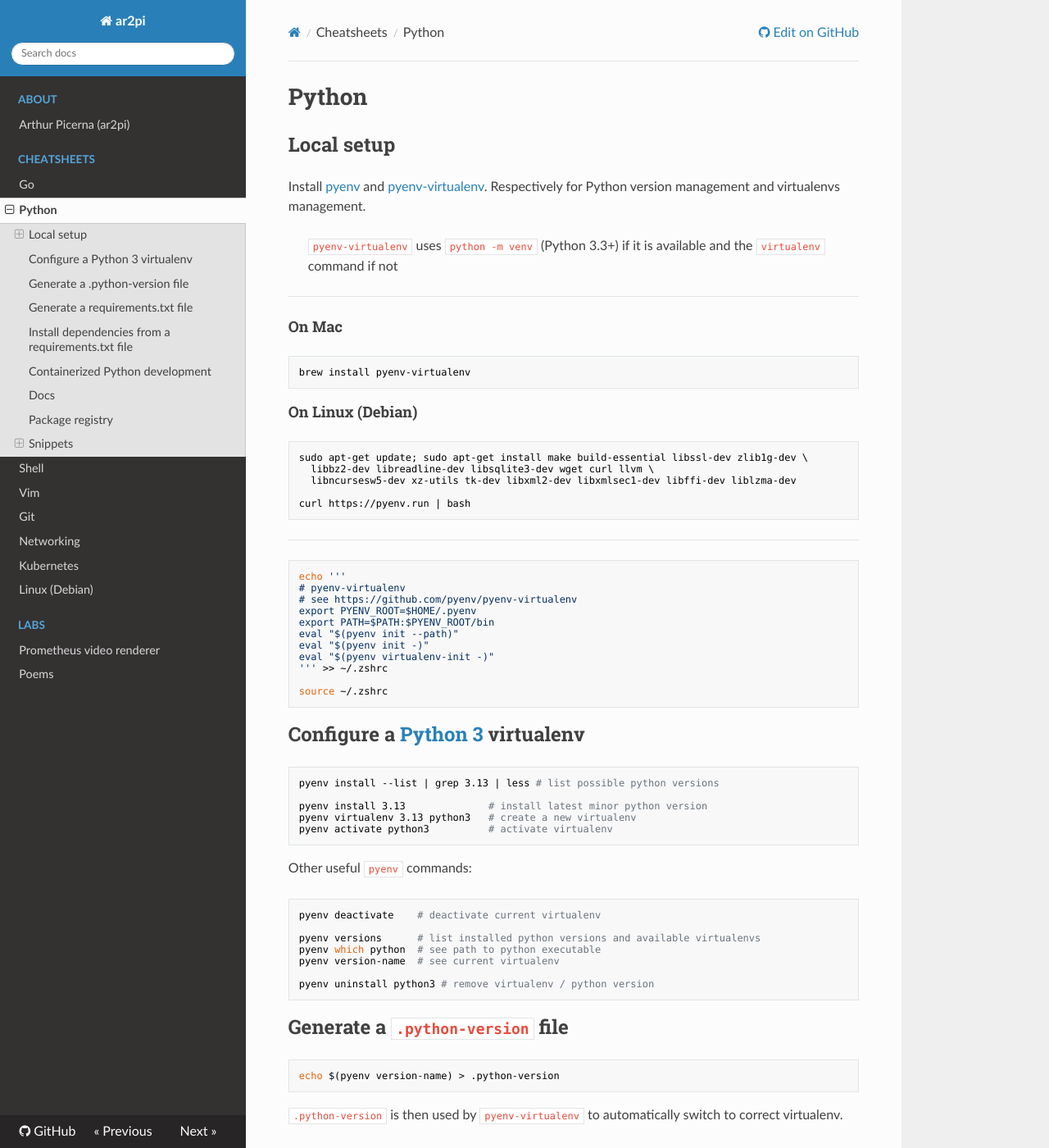
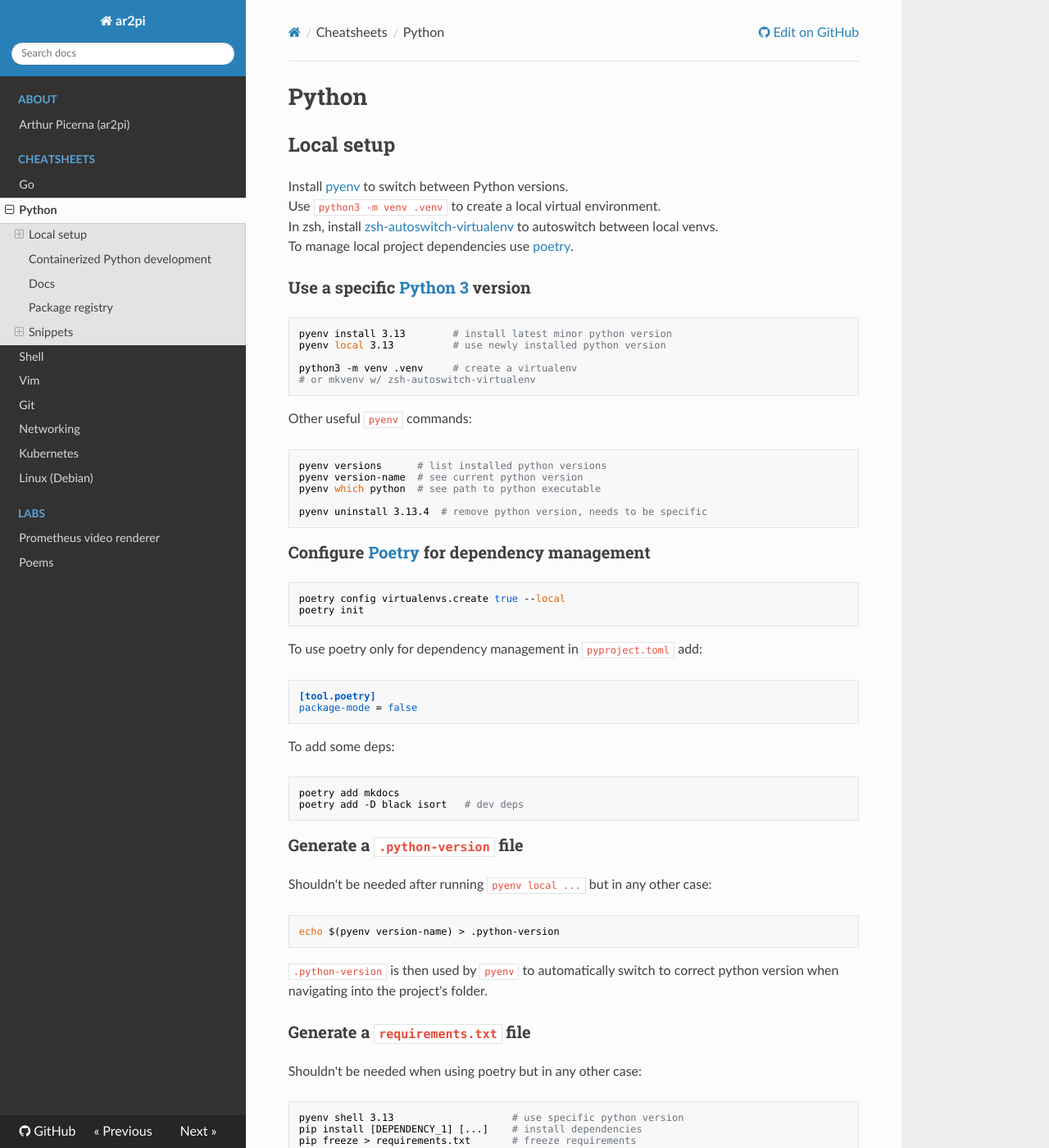
Before and after one commit to ar2pi/ar2pi, an MkDocs documentation site: the page built from docs/python.md, in a window 1280 px wide and 1400 px high. Shown: the whole window at 82% size. Built offline with MkDocs 1.6.1, drawn with Linux system fonts in a browser that asks for light colours; nearby versions of some CDN libraries; some of the changed text lies outside the part shown.

Commit message:
update python docs

````diff
--- a/docs/python.md
+++ b/docs/python.md
@@ -2,77 +2,70 @@
 
 ## Local setup
 
-Install [pyenv](https://github.com/pyenv/pyenv) and [pyenv-virtualenv](https://github.com/pyenv/pyenv-virtualenv). Respectively for Python version management and virtualenvs management.
+Install [pyenv](https://github.com/pyenv/pyenv) to switch between Python versions.
+Use `python3 -m venv .venv` to create a local virtual environment.
+In zsh, install [zsh-autoswitch-virtualenv](https://github.com/MichaelAquilina/zsh-autoswitch-virtualenv) to autoswitch between local venvs.
+To manage local project dependencies use [poetry](https://python-poetry.org).
 
-> `pyenv-virtualenv` uses `python -m venv` (Python 3.3+) if it is available and the `virtualenv` command if not
-
----
-#### On Mac
-```sh
-brew install pyenv-virtualenv
-```
-#### On Linux (Debian)
-```sh
-sudo apt-get update; sudo apt-get install make build-essential libssl-dev zlib1g-dev \
-  libbz2-dev libreadline-dev libsqlite3-dev wget curl llvm \
-  libncursesw5-dev xz-utils tk-dev libxml2-dev libxmlsec1-dev libffi-dev liblzma-dev
-
-curl https://pyenv.run | bash
-```
----
+### Use a specific [Python 3](https://www.python.org/downloads/) version
 
 ```sh
-echo '''
-# pyenv-virtualenv
-# see https://github.com/pyenv/pyenv-virtualenv
-export PYENV_ROOT=$HOME/.pyenv
-export PATH=$PATH:$PYENV_ROOT/bin
-eval "$(pyenv init --path)"
-eval "$(pyenv init -)"
-eval "$(pyenv virtualenv-init -)"
-''' >> ~/.zshrc
+pyenv install 3.13        # install latest minor python version
+pyenv local 3.13          # use newly installed python version
 
-source ~/.zshrc
-```
-
-## Configure a [Python 3](https://www.python.org/downloads/) virtualenv
-
-```sh
-pyenv install --list | grep 3.13 | less # list possible python versions
-
-pyenv install 3.13              # install latest minor python version
-pyenv virtualenv 3.13 python3   # create a new virtualenv
-pyenv activate python3          # activate virtualenv
+python3 -m venv .venv     # create a virtualenv
+# or mkvenv w/ zsh-autoswitch-virtualenv
 ```
 
 Other useful `pyenv` commands:
 ```sh
-pyenv deactivate    # deactivate current virtualenv
+pyenv versions      # list installed python versions
+pyenv version-name  # see current python version
+pyenv which python  # see path to python executable
 
-pyenv versions      # list installed python versions and available virtualenvs
-pyenv which python  # see path to python executable
-pyenv version-name  # see current virtualenv
-
-pyenv uninstall python3 # remove virtualenv / python version
+pyenv uninstall 3.13.4  # remove python version, needs to be specific
 ```
 
-## Generate a `.python-version` file
+### Configure [Poetry](https://python-poetry.org) for dependency management
+
+```sh
+poetry config virtualenvs.create true --local
+poetry init
+```
+
+To use poetry only for dependency management in `pyproject.toml` add:
+```toml
+[tool.poetry]
+package-mode = false
+```
+
+To add some deps:
+```sh
+poetry add mkdocs
+poetry add -D black isort   # dev deps
+```
+
+### Generate a `.python-version` file
+
+Shouldn't be needed after running `pyenv local ...` but in any other case:
 
 ```sh
 echo $(pyenv version-name) > .python-version
 ```
 
-`.python-version` is then used by `pyenv-virtualenv` to automatically switch to correct virtualenv.
+`.python-version` is then used by `pyenv` to automatically switch to correct python version when navigating into the project's folder.
 
-## Generate a `requirements.txt` file
+### Generate a `requirements.txt` file
+
+Shouldn't be needed when using poetry but in any other case:
 
 ```sh
-pyenv virtualenv 3.9.6 [VENV_NAME] # create a new virtualenv
-pip install [DEPENDENCY_1] [...] # install dependencies
-pip freeze > requirements.txt # freeze requirements
+pyenv shell 3.13                    # use specific python version
+pip install [DEPENDENCY_1] [...]    # install dependencies
+pip freeze > requirements.txt       # freeze requirements
 ```
 
-## Install dependencies from a requirements.txt file
+#### Install dependencies from a requirements.txt file
 
 ```sh
 pip install -r requirements.txt
--- /dev/null
+++ b/poetry.toml
@@ -0,0 +1,2 @@
+[virtualenvs]
+create = true
--- a/pyproject.toml
+++ b/pyproject.toml
@@ -6,7 +6,7 @@ authors = [
     {name = "Arthur Picerna",email = "hello@ar2pi.net"}
 ]
 readme = "README.md"
-requires-python = ">=3.11"
+requires-python = ">=3.13"
 dependencies = [
     "mkdocs (>=1.6.1,<2.0.0)"
 ]
````
Also changed, not shown: 2 other files.
